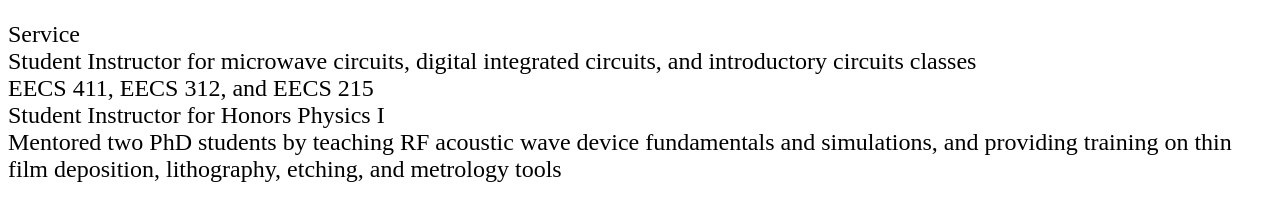
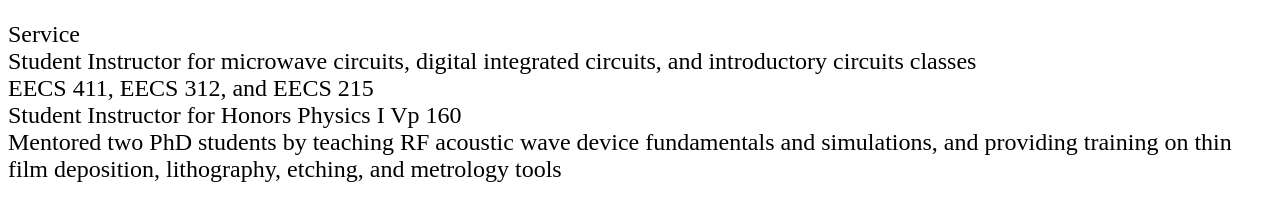
Before and after one commit to wenhaopengphd/wenhaopengphd.github.io, a plain HTML site: page index.html in a window 1280 px wide. Shown: the part 4502-4706 px from the top of the page. Drawn offline with Linux system fonts and the light colour scheme.

Commit message:
Update index.html

```diff
--- a/index.html
+++ b/index.html
@@ -205,7 +205,7 @@ Progress in Quantum Electronics: 1<br>
 Service<br>
 Student Instructor for microwave circuits, digital integrated circuits, and introductory circuits classes<br>
   EECS 411, EECS 312, and EECS 215 <br>
-Student Instructor for Honors Physics I<br>
+Student Instructor for Honors Physics I Vp 160 <br>
 Mentored two PhD students by teaching RF acoustic wave device fundamentals and simulations, and providing training on thin film deposition, lithography, etching, and metrology tools<br>
 </p>
 <p>
```
